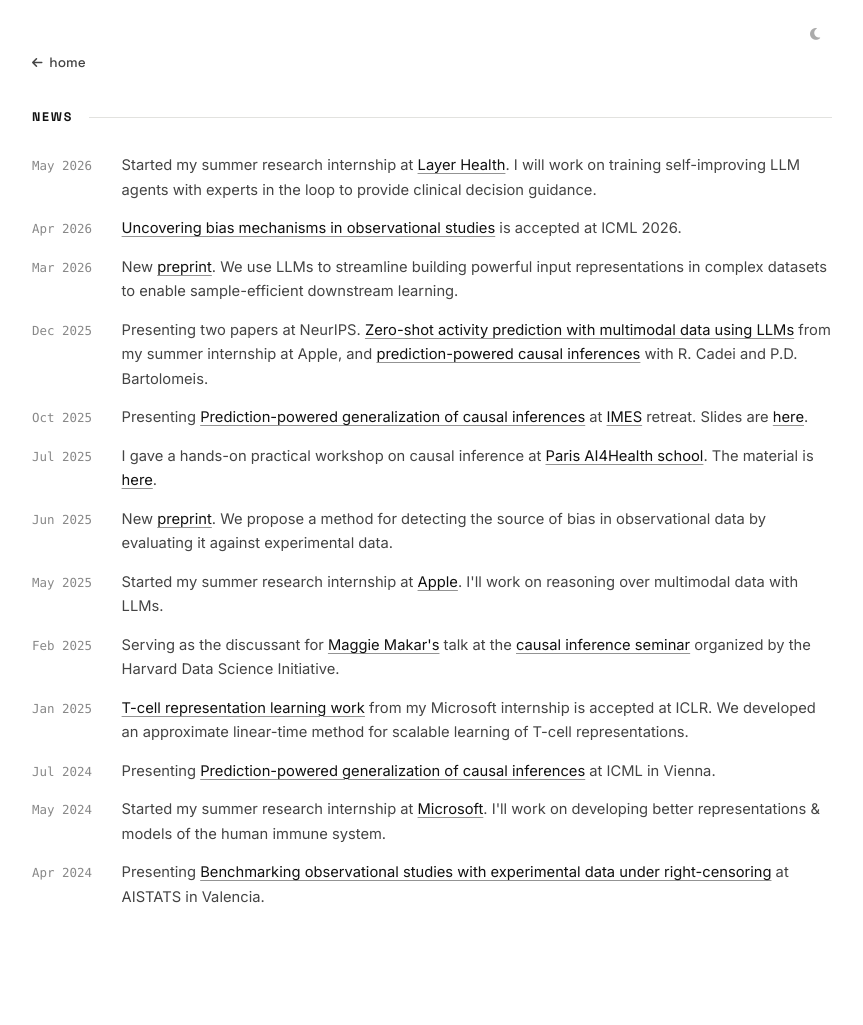
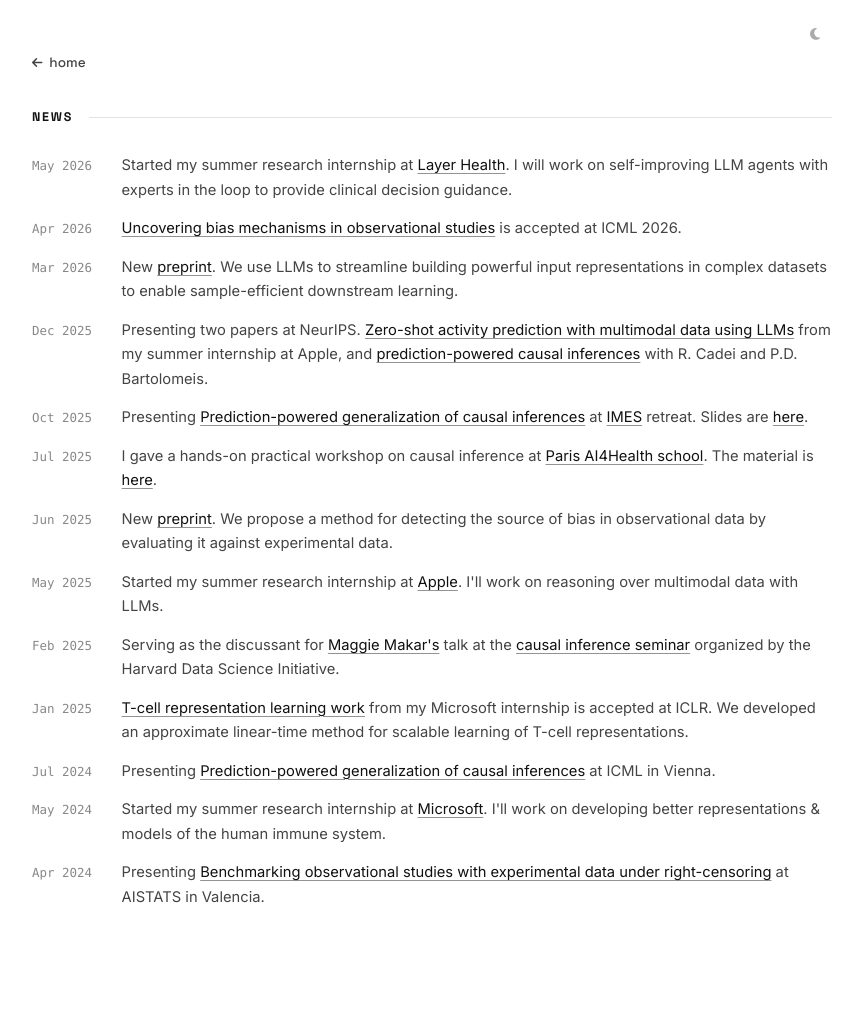
Before and after one commit to demireal/demireal.github.io, a Jekyll site: the page built from _pages/news.md, in a window 1280 px wide. Shown: the whole page, without its empty margins (208-1071 px from the left). Built offline with Jekyll 4.4.1, drawn with Linux system fonts in a browser that asks for light colours.

Commit message:
drop 'training' from Layer Health news item
Co-authored-by: Cursor <cursoragent@cursor.com>

```diff
--- a/_data/news.yml
+++ b/_data/news.yml
@@ -1,5 +1,5 @@
 - date: "May 2026"
-  text: "Started my summer research internship at <a href='https://www.layerhealth.com'>Layer Health</a>. I will work on training self-improving LLM agents with experts in the loop to provide clinical decision guidance."
+  text: "Started my summer research internship at <a href='https://www.layerhealth.com'>Layer Health</a>. I will work on self-improving LLM agents with experts in the loop to provide clinical decision guidance."
 
 - date: "Apr 2026"
   text: "<a href='https://arxiv.org/pdf/2506.01191'>Uncovering bias mechanisms in observational studies</a> is accepted at ICML 2026."
```
